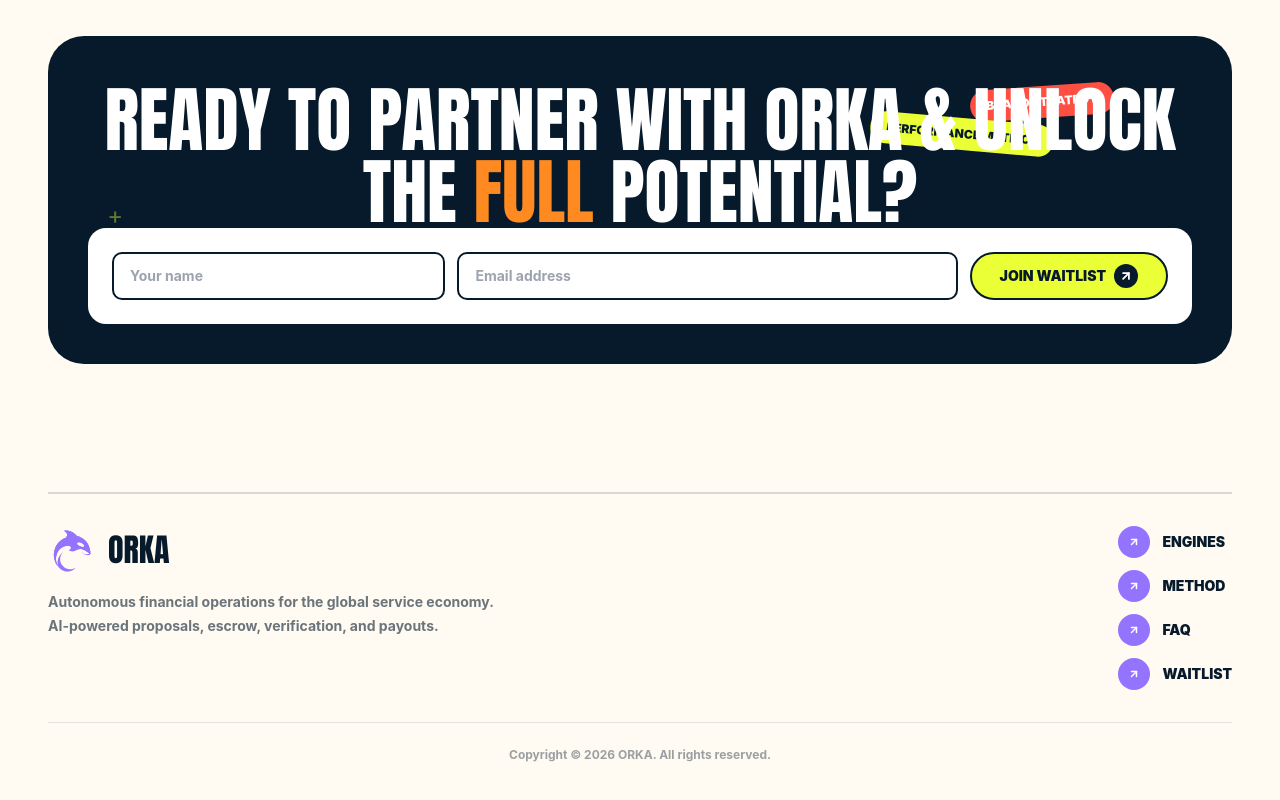
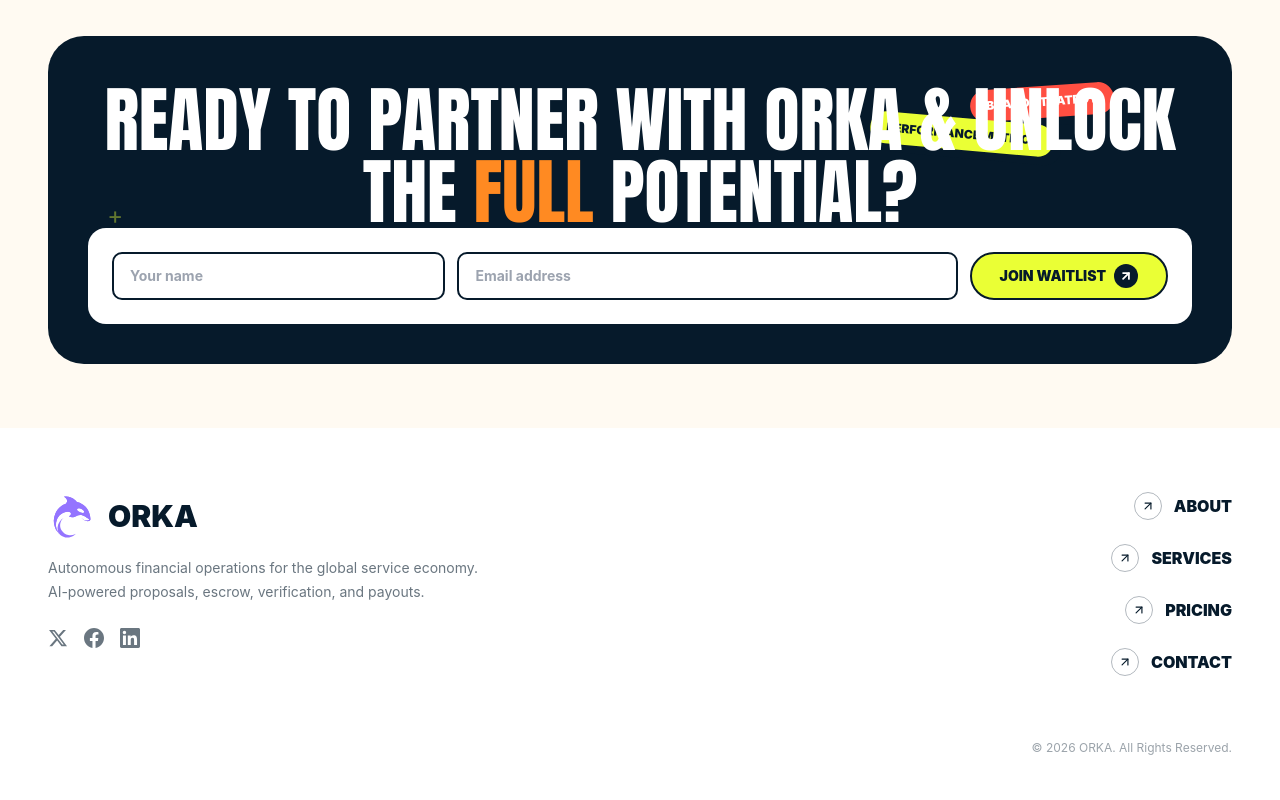
Before and after one commit to x0lg0n/Orka, a Next.js app in the folder frontend/: page / in a window 1280 px wide. Shown: the part 4903-5703 px from the top of the page. Built offline with nearby package versions, Linux system fonts and the light colour scheme.

Commit message:
feat: redesign footer with minimal editorial layout

```diff
--- a/frontend/components/Footer.tsx
+++ b/frontend/components/Footer.tsx
@@ -1,38 +1,67 @@
 import Image from "next/image";
+import { ArrowUpRight } from "lucide-react";
+
+const NAV_LINKS = [
+  { label: "About", href: "#" },
+  { label: "Services", href: "#" },
+  { label: "Pricing", href: "#" },
+  { label: "Contact", href: "#" },
+];
+
+const SOCIAL_LINK_CLASS =
+  "text-ink/60 transition duration-200 hover:-translate-y-0.5 hover:scale-110 hover:text-violet";
 
 export default function Footer() {
   return (
-    <footer className="px-4 pb-10 pt-16 md:px-8 lg:px-12">
-      <div className="mx-auto flex max-w-7xl flex-col justify-between gap-8 border-t-2 border-ink/15 pt-8 md:flex-row">
+    <footer className="bg-white">
+      <div className="mx-auto max-w-7xl px-4 py-16 md:px-8 lg:px-12">
+        <div className="flex flex-col gap-12 md:flex-row md:justify-between">
           <div className="max-w-md">
             <div className="flex items-center gap-3">
-            <span className="grid size-12 place-items-center rounded-full">
-              <Image src="/Logo/LOGO.svg" alt="ORKA" width={48} height={48} className="size-full object-contain" />
-            </span>
-            <span className="display text-[32px] uppercase">ORKA</span>
+              <Image src="/Logo/LOGO.svg" alt="ORKA" width={48} height={48} className="object-contain" />
+              <span className="font-black uppercase text-ink text-3xl">ORKA</span>
             </div>
-          <p className="mt-4 text-sm font-bold leading-6 text-ink/60">
+            <p className="mt-4 text-sm text-ink/60 leading-6">
               Autonomous financial operations for the global service economy. AI-powered proposals, escrow, verification, and payouts.
             </p>
+            <div className="mt-6 flex items-center gap-4">
+              <a href="#" aria-label="X" className={SOCIAL_LINK_CLASS}>
+                <svg width="20" height="20" viewBox="0 0 24 24" fill="currentColor" aria-hidden="true">
+                  <path d="M18.244 2.25h3.308l-7.227 8.26 8.502 11.24h-6.66l-5.214-6.817L4.99 21.75H1.68l7.73-8.835L1.254 2.25H8.08l4.713 6.231 5.45-6.231Zm-1.161 17.52h1.833L7.084 4.126H5.117L17.083 19.77Z" />
+                </svg>
+              </a>
+              <a href="#" aria-label="Facebook" className={SOCIAL_LINK_CLASS}>
+                <svg width="20" height="20" viewBox="0 0 24 24" fill="currentColor" aria-hidden="true">
+                  <path d="M24 12.073c0-6.627-5.373-12-12-12s-12 5.373-12 12c0 5.99 4.388 10.954 10.125 11.854v-8.385H7.078v-3.47h3.047V9.43c0-3.007 1.792-4.669 4.533-4.669 1.312 0 2.686.235 2.686.235v2.953H15.83c-1.491 0-1.956.925-1.956 1.874v2.25h3.328l-.532 3.47h-2.796v8.385C19.612 23.027 24 18.062 24 12.073Z" />
+                </svg>
+              </a>
+              <a href="#" aria-label="LinkedIn" className={SOCIAL_LINK_CLASS}>
+                <svg width="20" height="20" viewBox="0 0 24 24" fill="currentColor" aria-hidden="true">
+                  <path d="M20.447 20.452h-3.554v-5.569c0-1.328-.027-3.037-1.852-3.037-1.853 0-2.136 1.445-2.136 2.939v5.667H9.351V9h3.414v1.561h.046c.477-.9 1.637-1.85 3.37-1.85 3.601 0 4.267 2.37 4.267 5.455v6.286ZM5.337 7.433a2.062 2.062 0 0 1-2.063-2.065 2.064 2.064 0 1 1 2.063 2.065Zm1.782 13.019H3.555V9h3.564v11.452ZM22.225 0H1.771C.792 0 0 .774 0 1.729v20.542C0 23.227.792 24 1.771 24h20.451C23.2 24 24 23.227 24 22.271V1.729C24 .774 23.2 0 22.222 0h.003Z" />
+                </svg>
+              </a>
             </div>
-        <div className="flex flex-col gap-3">
-          {[
-            ["Engines", "#engines"],
-            ["Method", "#method"],
-            ["FAQ", "#faq"],
-            ["Waitlist", "#waitlist"],
-          ].map(([label, href]) => (
-            <a key={label} href={href} className="flex items-center gap-3 text-sm font-black uppercase text-ink transition hover:text-violet">
-              <span className="grid size-8 place-items-center rounded-full bg-violet text-white">
-                <svg width="12" height="12" viewBox="0 0 24 24" fill="none" stroke="currentColor" strokeWidth="3" strokeLinecap="round" strokeLinejoin="round"><path d="M7 17L17 7" /><path d="M7 7h10v10" /></svg>
+          </div>
+
+          <nav className="flex flex-col gap-5 md:items-end md:gap-6">
+            {NAV_LINKS.map(({ label, href }) => (
+              <a
+                key={label}
+                href={href}
+                className="group flex items-center gap-3 font-black uppercase text-ink transition-colors duration-300 hover:text-violet"
+              >
+                <span className="grid size-7 place-items-center rounded-full border border-ink/30 transition-all duration-300 group-hover:translate-x-1 group-hover:border-violet group-hover:text-violet">
+                  <ArrowUpRight size={14} />
                 </span>
-              {label}
+                <span className="transition-transform duration-300 group-hover:translate-x-1">{label}</span>
               </a>
             ))}
+          </nav>
         </div>
+
+        <div className="mt-16 text-right text-xs text-ink/40">
+          © 2026 ORKA. All Rights Reserved.
         </div>
-      <div className="mx-auto mt-8 max-w-7xl border-t border-ink/10 pt-6 text-center text-xs font-bold text-ink/40">
-        Copyright © 2026 ORKA. All rights reserved.
       </div>
     </footer>
   );
```
Lines whose indentation alone changed are shown as unchanged.
